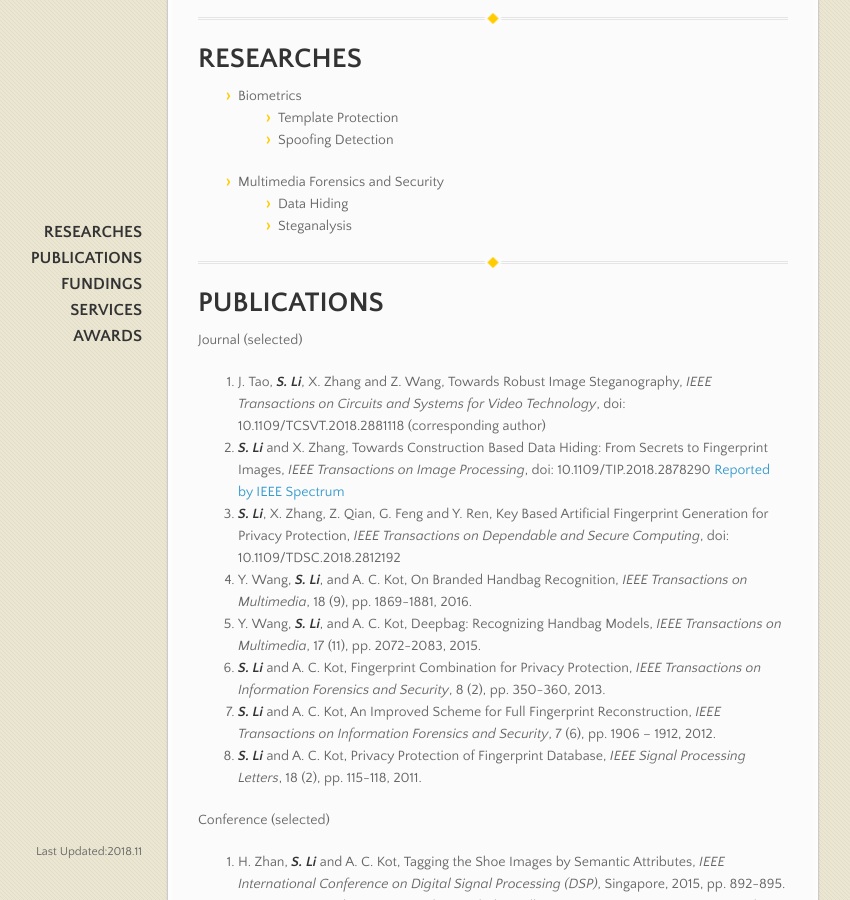
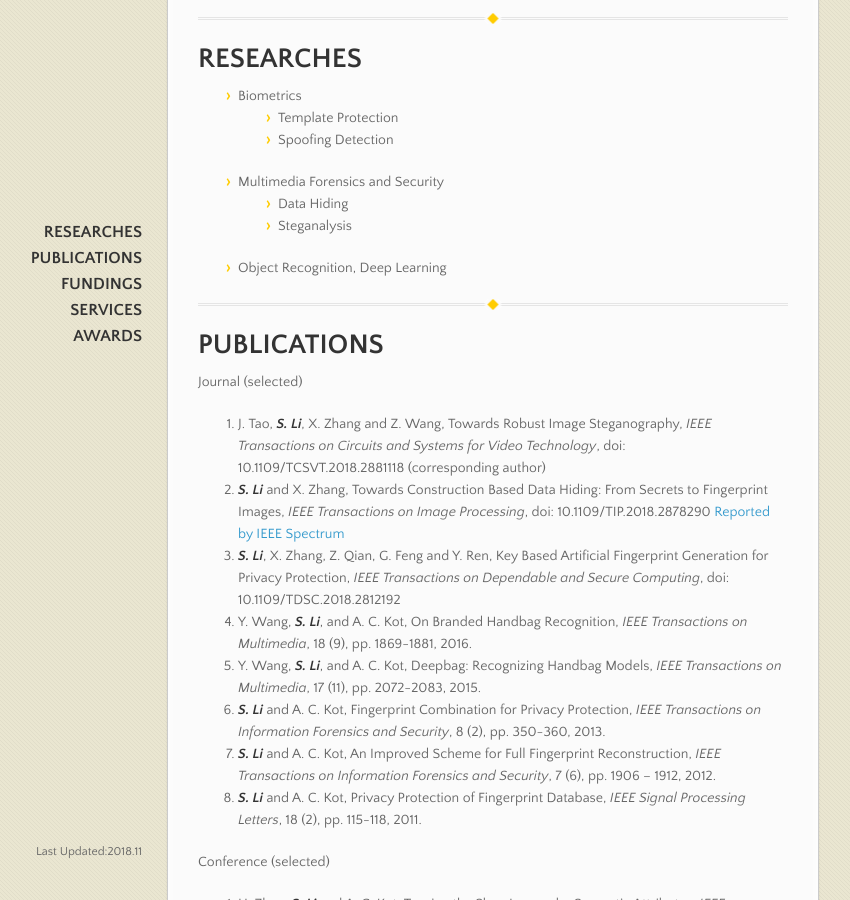
Before and after one commit to blazelisheng/blazelisheng.github.io, a Jekyll site: the page built from index.md, in a window 1280 px wide and 900 px high, scrolled down 578 px. Shown: the whole window, without its empty margins (148-998 px from the left). Built offline with Jekyll 4.4.1, drawn with Linux system fonts in a browser that asks for light colours.

Commit message:
Update index.md

```diff
--- a/index.md
+++ b/index.md
@@ -21,6 +21,8 @@
 - Multimedia Forensics and Security
   - Data Hiding
   - Steganalysis
+- Object Recognition, Deep Learning
+
 
 * * *
 
```
